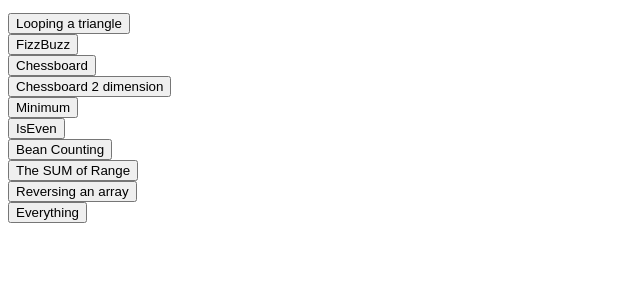
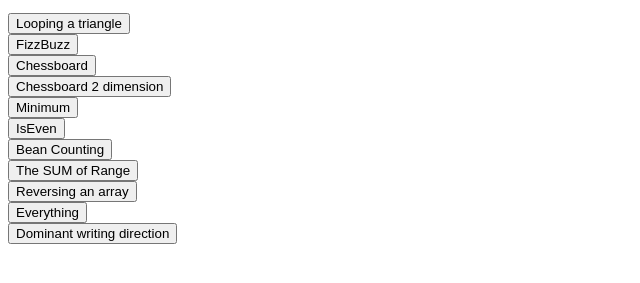
Before and after one commit to arecastudio/eloquent-javascript-exercises, a plain HTML site: page index.html in a window 1280 px wide. Shown: the part 101-384 px from the top of the page, without its empty margins (0-640 px from the left). Drawn offline with Linux system fonts and the light colour scheme.

Commit message:
finishing chapter 5

```diff
--- a/index.html
+++ b/index.html
@@ -14,6 +14,7 @@
 <button id="id_btn_8" onClick="exercise8()">The SUM of Range</button><br/>
 <button id="id_btn_9" onClick="exercise9()">Reversing an array</button><br/>
 <button id="id_btn_10" onClick="exercise10()">Everything</button><br/>
+<button id="id_btn_11" onClick="exercise11()">Dominant writing direction</button><br/>
 
 <script src="./source.js"></script>
 </body>
--- a/source.js
+++ b/source.js
@@ -202,3 +202,24 @@
   console.log(every([], n => n < 10));
   // → true
 }
+
+function exercise11(){
+  console.log('Exercise Chapter 5. Higher-Order Functions');
+  console.log('Dominant writing direction');
+
+
+  function dominantDirection(text) {
+    let scripts=countBy(text,char=>{
+    	let script=characterScript(char.codePointAt(0));
+      return script?script.direction:"none";
+    }).filter(({name})=>name!="none");
+
+    if (scripts.length == 0) return "ltr";
+
+    return scripts.reduce((a, b) => a.count > b.count ? a : b).name;
+  }
+
+  console.log(dominantDirection("Hello!"));
+  console.log(dominantDirection("Hey, مساء الخير"));
+
+}
```
